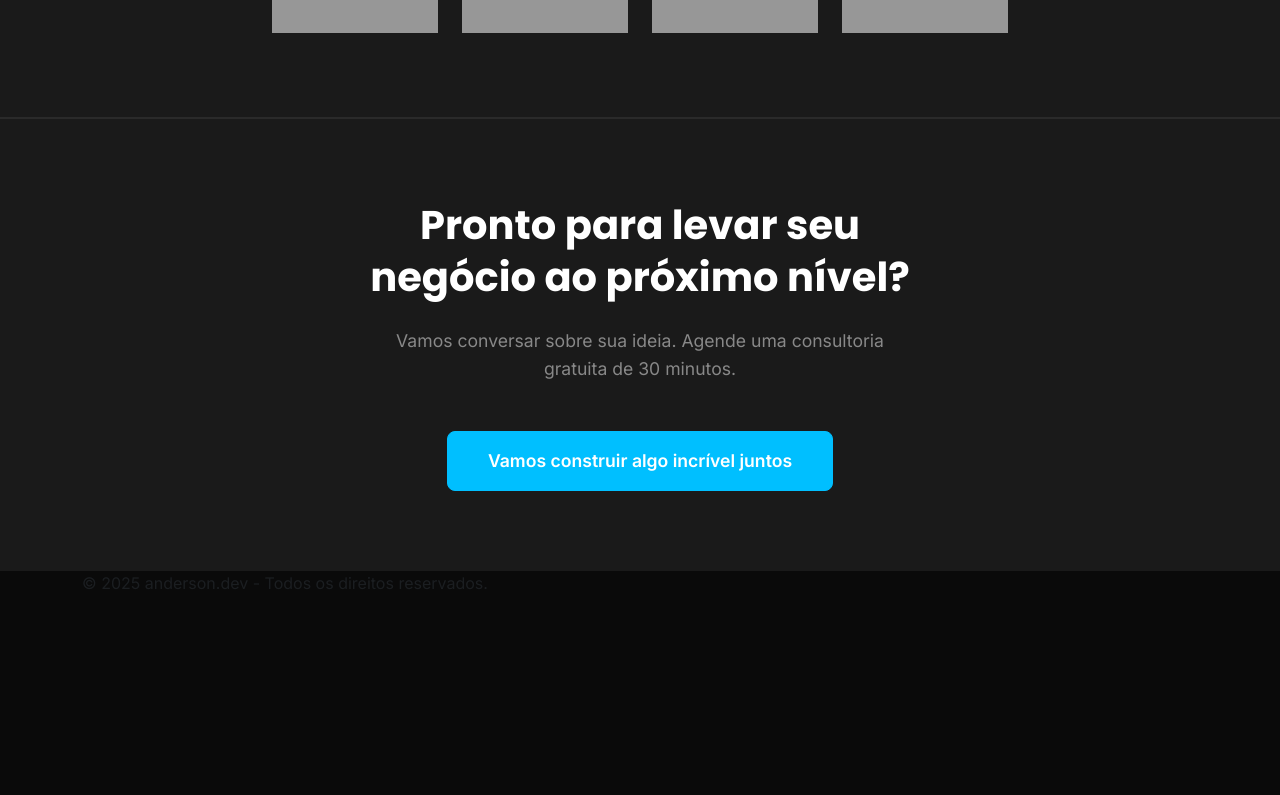
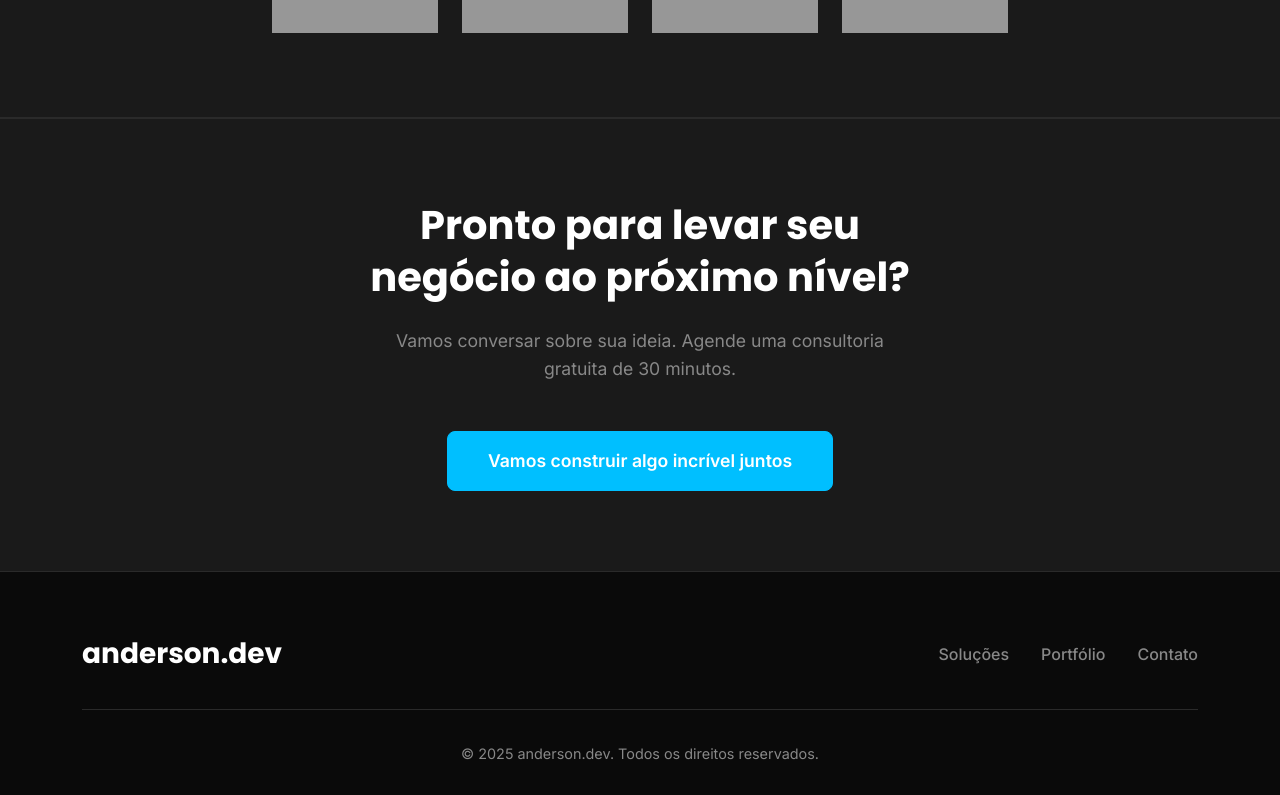
Before and after one commit to anderson190593/cortex-solucoes, a React (Vite) app: page / in a window 1280 px wide. Shown: the part 1813-2608 px from the top of the page. Before the commit the page ends 2410 px from the top, so only its background shows below. Built offline with nearby package versions, Linux system fonts and the light colour scheme.

Commit message:
Update Footer.jsx

```diff
--- a/src/components/Footer/Footer.jsx
+++ b/src/components/Footer/Footer.jsx
@@ -1,4 +1,5 @@
 // src/components/Footer/Footer.jsx
+
 import React from 'react';
 import './Footer.css';
 
@@ -6,11 +7,31 @@ const Footer = () => {
   const currentYear = new Date().getFullYear();
 
   return (
-    <footer className="footer">
+    <footer className="footer-section">
       <div className="container">
-        <p className="text-muted mb-0">
-          &copy; {currentYear} anderson.dev - Todos os direitos reservados.
-        </p>
+        {/* Links Principais */}
+        <div className="row footer-top">
+          <div className="col-lg-4">
+            <a className="footer-brand" href="#">
+              anderson.dev
+            </a>
+          </div>
+          <div className="col-lg-8">
+            <ul className="footer-nav">
+              <li><a href="#solucoes">Soluções</a></li>
+              <li><a href="#portfolio">Portfólio</a></li>
+              <li><a href="#contato">Contato</a></li>
+            </ul>
+          </div>
+        </div>
+
+        {/* Linha Divisória e Copyright */}
+        <div className="footer-bottom">
+          <p className="copyright-text">
+            &copy; {currentYear} anderson.dev. Todos os direitos reservados.
+          </p>
+          {/* No futuro, podemos adicionar ícones de redes sociais aqui */}
+        </div>
       </div>
     </footer>
   );
```
